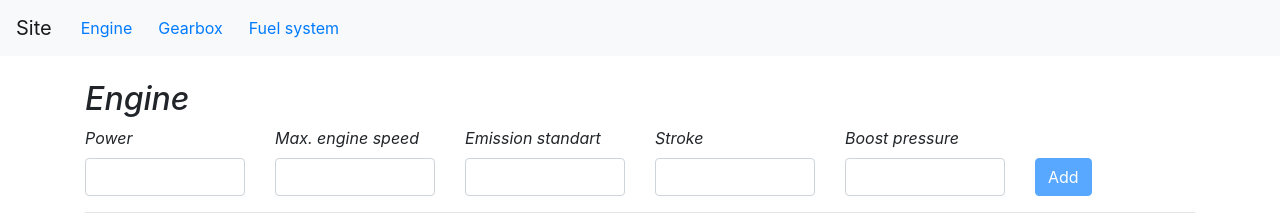
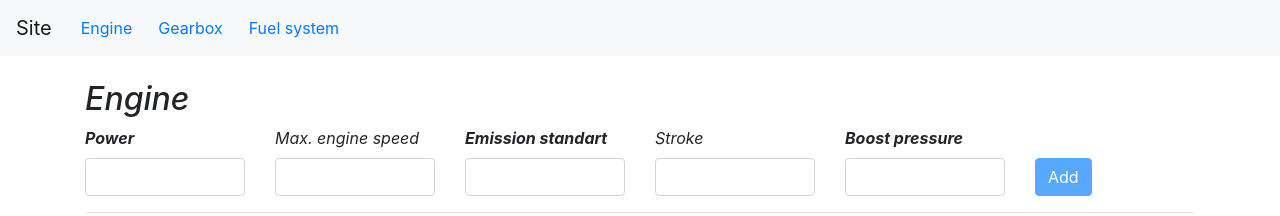
Before and after one commit to Airfix982/garbage, an Angular app in the folder digital-depaartment-application/: page / in a window 1280 px wide. Shown: the top 216 px of the page. Built offline with nearby package versions, Linux system fonts and the light colour scheme.

Commit message:
Add appBoldText on three pages

```diff
--- a/digital-depaartment-application/src/app/engine-module/engine-module.component.html
+++ b/digital-depaartment-application/src/app/engine-module/engine-module.component.html
@@ -14,7 +14,7 @@
                         name="max_engine_speed" required>
                 </div>
                 <div class="col-md-2">
-                    <label for="emission_standart" class="form-label" appItalicText>Emission standart</label>
+                    <label for="emission_standart" class="form-label" appItalicText appBoldText>Emission standart</label>
                     <input type="text" class="form-control" id="emission_standart" [(ngModel)]="newEngine.emission_standart" #emission_standart="ngModel"
                         name="emission_standart" required>
                 </div>
@@ -24,7 +24,7 @@
                         name="stroke" required>
                 </div>
                 <div class="col-md-2">
-                    <label for="boost_pressure" class="form-label" appItalicText>Boost pressure</label>
+                    <label for="boost_pressure" class="form-label" appItalicText appBoldText>Boost pressure</label>
                     <input type="text" class="form-control" id="boost_pressure" [(ngModel)]="newEngine.boost_pressure" #boost_pressure="ngModel"
                         name="boost_pressure" required>
                 </div>
--- a/digital-depaartment-application/src/app/engine-module/engine-module.component.ts
+++ b/digital-depaartment-application/src/app/engine-module/engine-module.component.ts
@@ -2,6 +2,7 @@ import { CommonModule } from '@angular/common';
 import { Component, ViewChild } from '@angular/core';
 import { FormsModule, NgForm } from '@angular/forms';
 import { ItalicTextDirective } from '../directives/italic-text.directive';
+import { BoldTextDirective } from '../directives/bold-text.directive';
 
 export interface Engine {
   id: number;
@@ -16,7 +17,7 @@ export interface Engine {
 @Component({
   selector: 'app-engine-module',
   standalone: true,
-  imports: [FormsModule, CommonModule, ItalicTextDirective],
+  imports: [FormsModule, CommonModule, ItalicTextDirective, BoldTextDirective],
   templateUrl: './engine-module.component.html',
   styleUrl: './engine-module.component.css'
 })
--- a/digital-depaartment-application/src/app/fuel-module/fuel-module.component.html
+++ b/digital-depaartment-application/src/app/fuel-module/fuel-module.component.html
@@ -9,7 +9,7 @@
                         name="air_cleaner" required>
                 </div>
                 <div class="col-md-2">
-                    <label for="throttle_sensor" class="form-label" appItalicText>Throttle sensor</label>
+                    <label for="throttle_sensor" class="form-label" appItalicText appBoldText>Throttle sensor</label>
                     <input type="text" class="form-control" id="throttle_sensor" [(ngModel)]="newFuel.throttle_sensor" #throttle_sensor="ngModel"
                         name="throttle_sensor" required>
                 </div>
@@ -19,7 +19,7 @@
                         name="fuel_injectors" required>
                 </div>
                 <div class="col-md-2">
-                    <label for="fuel_pump" class="form-label" appItalicText>Fuel pump</label>
+                    <label for="fuel_pump" class="form-label" appItalicText appBoldText>Fuel pump</label>
                     <input type="text" class="form-control" id="fuel_pump" [(ngModel)]="newFuel.fuel_pump" #fuel_pump="ngModel"
                         name="fuel_pump" required>
                 </div>
--- a/digital-depaartment-application/src/app/fuel-module/fuel-module.component.ts
+++ b/digital-depaartment-application/src/app/fuel-module/fuel-module.component.ts
@@ -2,6 +2,7 @@ import { CommonModule } from '@angular/common';
 import { Component, ViewChild } from '@angular/core';
 import { FormsModule, NgForm } from '@angular/forms';
 import { ItalicTextDirective } from '../directives/italic-text.directive';
+import { BoldTextDirective } from '../directives/bold-text.directive';
 
 export interface Fuel {
   id: number;
@@ -16,7 +17,7 @@ export interface Fuel {
 @Component({
   selector: 'app-fuel-module',
   standalone: true,
-  imports: [FormsModule, CommonModule, ItalicTextDirective],
+  imports: [FormsModule, CommonModule, ItalicTextDirective, BoldTextDirective],
   templateUrl: './fuel-module.component.html',
   styleUrl: './fuel-module.component.css'
 })
--- a/digital-depaartment-application/src/app/gear-module/gear-module.component.html
+++ b/digital-depaartment-application/src/app/gear-module/gear-module.component.html
@@ -4,7 +4,7 @@
         <form #form="ngForm">
             <div class="row">
                 <div class="col-md-2">
-                    <label for="relaeseBearing" class="form-label" appItalicText>Relaese bearing</label>
+                    <label for="relaeseBearing" class="form-label" appItalicText appBoldText>Relaese bearing</label>
                     <input type="text" class="form-control" id="relaeseBearing" [(ngModel)]="newGear.relaeseBearing" #relaeseBearing="ngModel"
                         name="relaeseBearing" required>
                 </div>
@@ -24,7 +24,7 @@
                         name="input_shaft" required>
                 </div>
                 <div class="col-md-2">
-                    <label for="shift_fork" class="form-label" appItalicText>Shift fork</label>
+                    <label for="shift_fork" class="form-label" appItalicText appBoldText>Shift fork</label>
                     <input type="text" class="form-control" id="shift_fork" [(ngModel)]="newGear.shift_fork" #shift_fork="ngModel"
                         name="shift_fork" required>
                 </div>
--- a/digital-depaartment-application/src/app/gear-module/gear-module.component.ts
+++ b/digital-depaartment-application/src/app/gear-module/gear-module.component.ts
@@ -2,6 +2,7 @@ import { CommonModule } from '@angular/common';
 import { Component, ViewChild } from '@angular/core';
 import { FormsModule, NgForm } from '@angular/forms';
 import { ItalicTextDirective } from '../directives/italic-text.directive';
+import { BoldTextDirective } from '../directives/bold-text.directive';
 
 export interface gear {
   id: number;
@@ -16,7 +17,7 @@ export interface gear {
 @Component({
   selector: 'app-gear-module',
   standalone: true,
-  imports: [FormsModule, CommonModule, ItalicTextDirective],
+  imports: [FormsModule, CommonModule, ItalicTextDirective, BoldTextDirective],
   templateUrl: './gear-module.component.html',
   styleUrl: './gear-module.component.css'
 })
```
